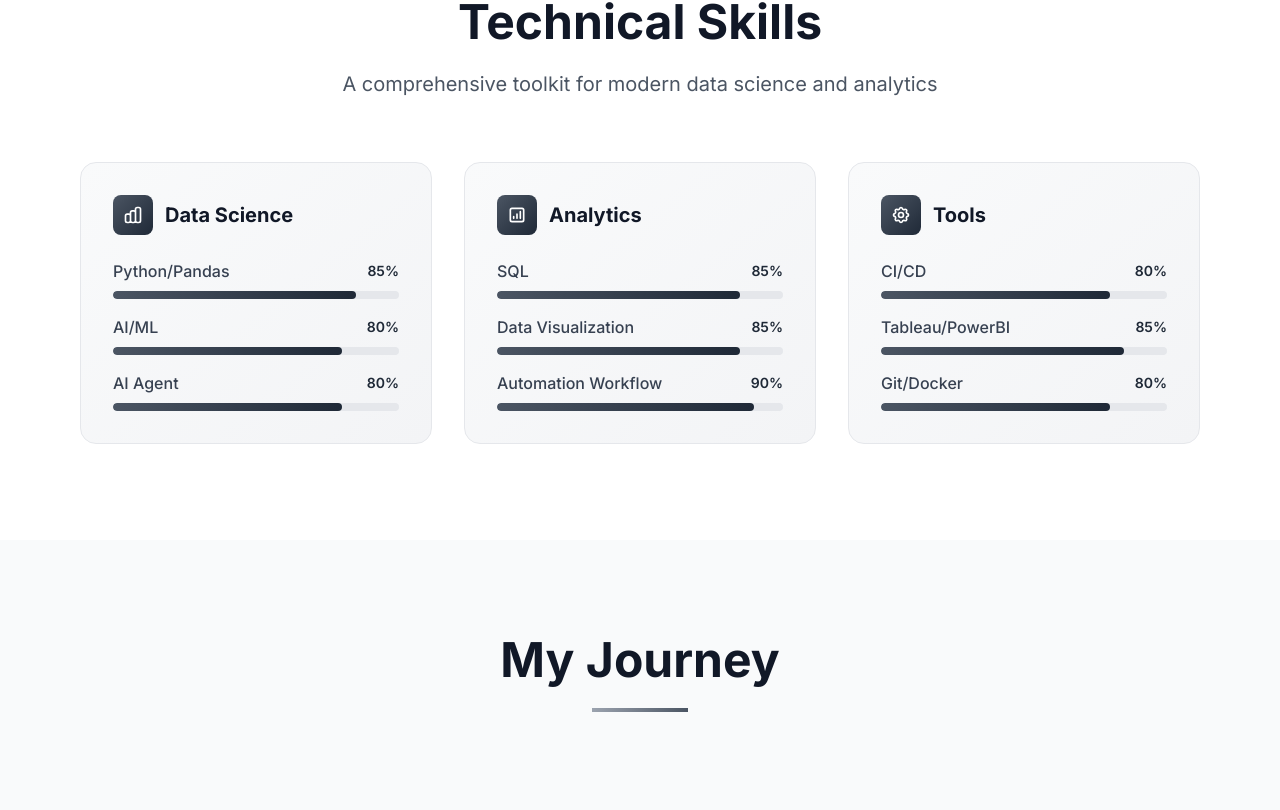
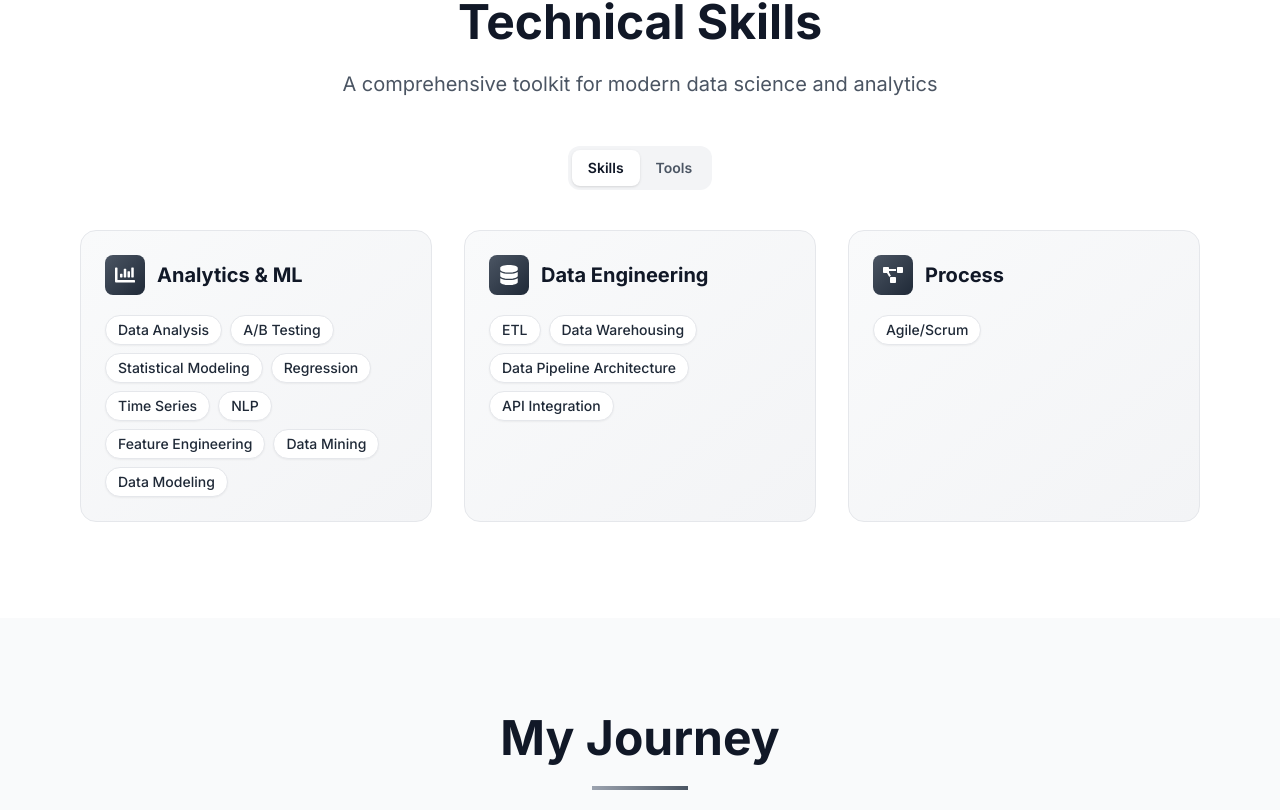
Before and after one commit to eason034056/personal-website, a Next.js app: page /about in a window 1280 px wide. Shown: the part 830-1640 px from the top of the page. Built offline with nearby package versions, Linux system fonts and the light colour scheme.

Commit message:
auto send email

```diff
--- a/src/app/about/page.tsx
+++ b/src/app/about/page.tsx
@@ -2,12 +2,13 @@
 
 import { Suspense, useState, useEffect, useCallback } from 'react'
 import Timeline from '@/components/Timeline'
-import { FaUser, FaLightbulb, FaChartLine } from 'react-icons/fa'
+import { FaUser, FaLightbulb, FaChartLine, FaChartBar, FaDatabase, FaCode, FaCloud, FaFlask, FaProjectDiagram, FaCogs } from 'react-icons/fa'
 
 // About 頁面
 export default function AboutPage() {
   const [activeCard, setActiveCard] = useState(0);
   const [autoPlay, setAutoPlay] = useState(true);
+  const [skillsTab, setSkillsTab] = useState<'skills' | 'tools'>('skills');
 
   const cards = [
     {
@@ -32,6 +33,73 @@ export default function AboutPage() {
       icon: <FaChartLine size={24} className="text-white" />,
       description: "With expertise in statistical analysis and predictive modeling, I transform raw data into actionable insights that drive strategic business decisions."
     }
+  ];
+
+  // 技能與工具資料
+  const skillGroups = [
+    {
+      title: 'Analytics & ML',
+      icon: <FaChartBar size={20} className="text-white" />,
+      items: [
+        'Data Analysis',
+        'A/B Testing',
+        'Statistical Modeling',
+        'Regression',
+        'Time Series',
+        'NLP',
+        'Feature Engineering',
+        'Data Mining',
+        'Data Modeling',
+      ],
+    },
+    {
+      title: 'Data Engineering',
+      icon: <FaDatabase size={20} className="text-white" />,
+      items: [
+        'ETL',
+        'Data Warehousing',
+        'Data Pipeline Architecture',
+        'API Integration',
+      ],
+    },
+    {
+      title: 'Process',
+      icon: <FaProjectDiagram size={20} className="text-white" />,
+      items: ['Agile/Scrum'],
+    },
+  ];
+
+  const toolGroups = [
+    {
+      title: 'Programming',
+      icon: <FaCode size={20} className="text-white" />,
+      items: ['Python', 'R', 'Java', 'Dart', 'JavaScript', 'HTML/CSS'],
+    },
+    {
+      title: 'Python Libraries',
+      icon: <FaFlask size={20} className="text-white" />,
+      items: ['Pandas', 'NumPy', 'PyTorch', 'TensorFlow', 'Seaborn'],
+    },
+    {
+      title: 'Databases',
+      icon: <FaDatabase size={20} className="text-white" />,
+      items: ['MongoDB', 'PostgreSQL'],
+    },
+    {
+      title: 'Cloud',
+      icon: <FaCloud size={20} className="text-white" />,
+      items: ['AWS', 'GCP'],
+    },
+    {
+      title: 'DevOps',
+      icon: <FaCogs size={20} className="text-white" />,
+      items: ['Git', 'Docker', 'Git CI/CD'],
+    },
+    {
+      title: 'Data & BI',
+      icon: <FaChartLine size={20} className="text-white" />,
+      items: ['SQL', 'Power BI'],
+    },
   ];
 
   const goToNextCard = useCallback(() => {
@@ -199,7 +267,7 @@ export default function AboutPage() {
       {/* Skills Section */}
       <div id="skills" className="py-24 bg-white scroll-mt-20">
         <div className="max-w-6xl mx-auto px-4">
-          <div className="text-center mb-16">
+          <div className="text-center mb-10 md:mb-12">
             <h2 className="text-4xl md:text-5xl font-bold text-gray-900 mb-6">
               Technical Skills
             </h2>
@@ -208,145 +276,56 @@ export default function AboutPage() {
             </p>
           </div>
 
-          <div className="grid grid-cols-1 md:grid-cols-2 lg:grid-cols-3 gap-8">
-            {/* Data Science Skills */}
-            <div className="group">
-              <div className="bg-gradient-to-br from-gray-50 to-gray-100 rounded-2xl p-8 border border-gray-200 hover:shadow-xl transition-all duration-300 group-hover:scale-105">
-                <div className="flex items-center space-x-3 mb-6">
-                  <div className="w-10 h-10 bg-gradient-to-br from-gray-600 to-gray-800 rounded-lg flex items-center justify-center">
-                    <svg className="w-5 h-5 text-white" fill="none" stroke="currentColor" viewBox="0 0 24 24">
-                      <path strokeLinecap="round" strokeLinejoin="round" strokeWidth={2} d="M9 19v-6a2 2 0 00-2-2H5a2 2 0 00-2 2v6a2 2 0 002 2h2a2 2 0 002-2zm0 0V9a2 2 0 012-2h2a2 2 0 012 2v10m-6 0a2 2 0 002 2h2a2 2 0 002-2m0 0V5a2 2 0 012-2h2a2 2 0 012 2v14a2 2 0 01-2 2h-2a2 2 0 01-2-2z" />
-                    </svg>
+          {/* Tabs */}
+          <div className="flex justify-center mb-10">
+            <div className="inline-flex rounded-xl bg-gray-100 p-1">
+              <button
+                onClick={() => setSkillsTab('skills')}
+                className={`px-4 py-2 rounded-lg text-sm font-semibold transition-all ${
+                  skillsTab === 'skills'
+                    ? 'bg-white text-gray-900 shadow'
+                    : 'text-gray-600 hover:text-gray-900'
+                }`}
+              >
+                Skills
+              </button>
+              <button
+                onClick={() => setSkillsTab('tools')}
+                className={`px-4 py-2 rounded-lg text-sm font-semibold transition-all ${
+                  skillsTab === 'tools'
+                    ? 'bg-white text-gray-900 shadow'
+                    : 'text-gray-600 hover:text-gray-900'
+                }`}
+              >
+                Tools
+              </button>
+            </div>
+          </div>
+
+          {/* Grouped chips */}
+          <div className="grid grid-cols-1 md:grid-cols-2 lg:grid-cols-3 gap-6 md:gap-8">
+            {(skillsTab === 'skills' ? skillGroups : toolGroups).map((group, index) => (
+              <div key={`${group.title}-${index}`} className="group">
+                <div className="rounded-2xl p-6 border border-gray-200 bg-gradient-to-br from-gray-50 to-gray-100 hover:shadow-xl transition-all duration-300 h-full md:min-h-[220px]">
+                  <div className="flex items-center mb-5">
+                    <div className="w-10 h-10 bg-gradient-to-br from-gray-600 to-gray-800 rounded-lg flex items-center justify-center">
+                      <span className="text-white">{group.icon}</span>
+                    </div>
+                    <h3 className="ml-3 text-xl font-bold text-gray-900">{group.title}</h3>
                   </div>
-                  <h3 className="text-xl font-bold text-gray-900">Data Science</h3>
-                </div>
-
-                <div className="space-y-4">
-                  <div className="skill-item">
-                    <div className="flex justify-between items-center mb-2">
-                      <span className="font-medium text-gray-700">Python/Pandas</span>
-                      <span className="text-sm font-semibold text-gray-800">85%</span>
-                    </div>
-                    <div className="h-2 bg-gray-200 rounded-full overflow-hidden">
-                      <div className="h-full bg-gradient-to-r from-gray-600 to-gray-800 rounded-full" style={{width: '85%'}}></div>
-                    </div>
-                  </div>
-
-                  <div className="skill-item">
-                    <div className="flex justify-between items-center mb-2">
-                      <span className="font-medium text-gray-700">AI/ML</span>
-                      <span className="text-sm font-semibold text-gray-800">80%</span>
-                    </div>
-                    <div className="h-2 bg-gray-200 rounded-full overflow-hidden">
-                      <div className="h-full bg-gradient-to-r from-gray-600 to-gray-800 rounded-full" style={{width: '80%'}}></div>
-                    </div>
-                  </div>
-
-                  <div className="skill-item">
-                    <div className="flex justify-between items-center mb-2">
-                      <span className="font-medium text-gray-700">AI Agent</span>
-                      <span className="text-sm font-semibold text-gray-800">80%</span>
-                    </div>
-                    <div className="h-2 bg-gray-200 rounded-full overflow-hidden">
-                      <div className="h-full bg-gradient-to-r from-gray-600 to-gray-800 rounded-full" style={{width: '80%'}}></div>
-                    </div>
+                  <div className="flex flex-wrap gap-2">
+                    {group.items.map((item) => (
+                      <span
+                        key={item}
+                        className="inline-flex items-center px-3 py-1 rounded-full border border-gray-200 bg-white text-gray-800 text-sm font-medium shadow-sm hover:shadow transition-all"
+                      >
+                        {item}
+                      </span>
+                    ))}
                   </div>
                 </div>
               </div>
-            </div>
-
-            {/* Analytics Skills */}
-            <div className="group">
-              <div className="bg-gradient-to-br from-gray-50 to-gray-100 rounded-2xl p-8 border border-gray-200 hover:shadow-xl transition-all duration-300 group-hover:scale-105">
-                <div className="flex items-center space-x-3 mb-6">
-                  <div className="w-10 h-10 bg-gradient-to-br from-gray-600 to-gray-800 rounded-lg flex items-center justify-center">
-                    <svg className="w-5 h-5 text-white" fill="none" stroke="currentColor" viewBox="0 0 24 24">
-                      <path strokeLinecap="round" strokeLinejoin="round" strokeWidth={2} d="M16 8v8m-4-5v5m-4-2v2m-2 4h12a2 2 0 002-2V6a2 2 0 00-2-2H6a2 2 0 00-2 2v12a2 2 0 002 2z" />
-                    </svg>
-                  </div>
-                  <h3 className="text-xl font-bold text-gray-900">Analytics</h3>
-                </div>
-
-                <div className="space-y-4">
-                  <div className="skill-item">
-                    <div className="flex justify-between items-center mb-2">
-                      <span className="font-medium text-gray-700">SQL</span>
-                      <span className="text-sm font-semibold text-gray-800">85%</span>
-                    </div>
-                    <div className="h-2 bg-gray-200 rounded-full overflow-hidden">
-                      <div className="h-full bg-gradient-to-r from-gray-600 to-gray-800 rounded-full" style={{width: '85%'}}></div>
-                    </div>
-                  </div>
-
-                  <div className="skill-item">
-                    <div className="flex justify-between items-center mb-2">
-                      <span className="font-medium text-gray-700">Data Visualization</span>
-                      <span className="text-sm font-semibold text-gray-800">85%</span>
-                    </div>
-                    <div className="h-2 bg-gray-200 rounded-full overflow-hidden">
-                      <div className="h-full bg-gradient-to-r from-gray-600 to-gray-800 rounded-full" style={{width: '85%'}}></div>
-                    </div>
-                  </div>
-
-                  <div className="skill-item">
-                    <div className="flex justify-between items-center mb-2">
-                      <span className="font-medium text-gray-700">Automation Workflow</span>
-                      <span className="text-sm font-semibold text-gray-800">90%</span>
-                    </div>
-                    <div className="h-2 bg-gray-200 rounded-full overflow-hidden">
-                      <div className="h-full bg-gradient-to-r from-gray-600 to-gray-800 rounded-full" style={{width: '90%'}}></div>
-                    </div>
-                  </div>
-                </div>
-              </div>
-            </div>
-
-            {/* Tools & Technologies */}
-            <div className="group md:col-span-2 lg:col-span-1">
-              <div className="bg-gradient-to-br from-gray-50 to-gray-100 rounded-2xl p-8 border border-gray-200 hover:shadow-xl transition-all duration-300 group-hover:scale-105">
-                <div className="flex items-center space-x-3 mb-6">
-                  <div className="w-10 h-10 bg-gradient-to-br from-gray-600 to-gray-800 rounded-lg flex items-center justify-center">
-                    <svg className="w-5 h-5 text-white" fill="none" stroke="currentColor" viewBox="0 0 24 24">
-                      <path strokeLinecap="round" strokeLinejoin="round" strokeWidth={2} d="M10.325 4.317c.426-1.756 2.924-1.756 3.35 0a1.724 1.724 0 002.573 1.066c1.543-.94 3.31.826 2.37 2.37a1.724 1.724 0 001.065 2.572c1.756.426 1.756 2.924 0 3.35a1.724 1.724 0 00-1.066 2.573c.94 1.543-.826 3.31-2.37 2.37a1.724 1.724 0 00-2.572 1.065c-.426 1.756-2.924 1.756-3.35 0a1.724 1.724 0 00-2.573-1.066c-1.543.94-3.31-.826-2.37-2.37a1.724 1.724 0 00-1.065-2.572c-1.756-.426-1.756-2.924 0-3.35a1.724 1.724 0 001.066-2.573c-.94-1.543.826-3.31 2.37-2.37.996.608 2.296.07 2.572-1.065z" />
-                      <path strokeLinecap="round" strokeLinejoin="round" strokeWidth={2} d="M15 12a3 3 0 11-6 0 3 3 0 016 0z" />
-                    </svg>
-                  </div>
-                  <h3 className="text-xl font-bold text-gray-900">Tools</h3>
-                </div>
-
-                <div className="space-y-4">
-                  <div className="skill-item">
-                    <div className="flex justify-between items-center mb-2">
-                      <span className="font-medium text-gray-700">CI/CD</span>
-                      <span className="text-sm font-semibold text-gray-800">80%</span>
-                    </div>
-                    <div className="h-2 bg-gray-200 rounded-full overflow-hidden">
-                      <div className="h-full bg-gradient-to-r from-gray-600 to-gray-800 rounded-full" style={{width: '80%'}}></div>
-                    </div>
-                  </div>
-
-                  <div className="skill-item">
-                    <div className="flex justify-between items-center mb-2">
-                      <span className="font-medium text-gray-700">Tableau/PowerBI</span>
-                      <span className="text-sm font-semibold text-gray-800">85%</span>
-                    </div>
-                    <div className="h-2 bg-gray-200 rounded-full overflow-hidden">
-                      <div className="h-full bg-gradient-to-r from-gray-600 to-gray-800 rounded-full" style={{width: '85%'}}></div>
-                    </div>
-                  </div>
-
-                  <div className="skill-item">
-                    <div className="flex justify-between items-center mb-2">
-                      <span className="font-medium text-gray-700">Git/Docker</span>
-                      <span className="text-sm font-semibold text-gray-800">80%</span>
-                    </div>
-                    <div className="h-2 bg-gray-200 rounded-full overflow-hidden">
-                      <div className="h-full bg-gradient-to-r from-gray-600 to-gray-800 rounded-full" style={{width: '80%'}}></div>
-                    </div>
-                  </div>
-                </div>
-              </div>
-            </div>
+            ))}
           </div>
         </div>
       </div>
--- a/src/components/Timeline.tsx
+++ b/src/components/Timeline.tsx
@@ -135,7 +135,7 @@ export default function Timeline() {
   const sortedTimelineData = [...timelineData].sort((a, b) => parseInt(a.year) - parseInt(b.year))
 
   return (
-    <div className="max-w-[1400px] mx-auto px-4 relative py-20">
+    <div className="w-full mx-auto px-0 relative py-20">
       {/* Timeline line - Mobile vertical */}
       <div className="md:hidden absolute left-1/2 transform -translate-x-1/2 w-0.5 bg-gradient-to-b from-gray-200 to-gray-300 h-full"></div>
 
@@ -143,7 +143,7 @@ export default function Timeline() {
       <div className="hidden md:block absolute top-1/2 transform -translate-y-1/2 w-full h-0.5 bg-gradient-to-r from-gray-200 to-gray-300"></div>
 
       {/* Timeline items container */}
-      <div className="relative flex flex-col md:flex-row md:justify-between md:items-center md:flex-nowrap gap-4">
+      <div className="relative flex flex-col md:flex-row md:justify-center md:items-center md:flex-nowrap gap-6 lg:gap-8">
         {sortedTimelineData.map((item, index) => (
           <TimelineItemComponent
             key={item.id}
```
Also changed, not shown: src/app/api/contact/route.ts (+3 -21 lines), src/components/EmailTemplate.tsx (added, +38 -0 lines).
